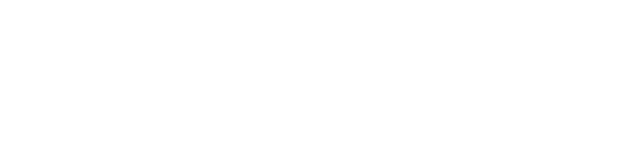
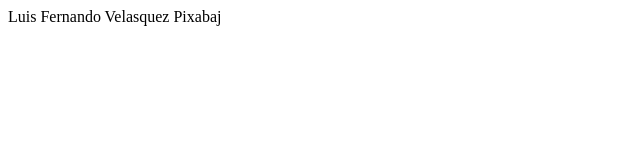
Before and after one commit to lvelasquez2019287/IN5VB, a plain HTML site: page Index.html in a window 1280 px wide. Shown: the whole page, without its empty margins (0-640 px from the left). Drawn offline with Linux system fonts and the light colour scheme.

Commit message:
Se Agrego Titulo En Body

```diff
--- a/Index.html
+++ b/Index.html
@@ -6,6 +6,7 @@
     <title>Primera Pagina Web Con Git</title>
 </head>
 <body>
+    <hi> Luis Fernando Velasquez Pixabaj</hi>
 
 </body>
 </html>
```
